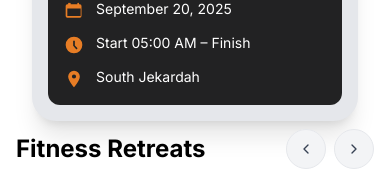
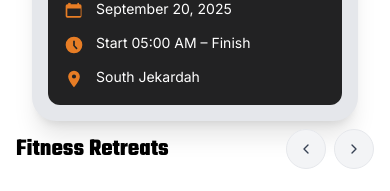
Before and after one commit to AneeVerse/fitness-travel, a Next.js app: page / in a window 390 px wide. Shown: the part 3358-3549 px from the top of the page. Built offline with nearby package versions, Linux system fonts and the light colour scheme; a web font is replaced by a local one.

Commit message:
Update VideoSlider component styles for improved responsiveness and typography
- Adjusted header font size and family for better visual hierarchy.
- Modified video card dimensions and width calculations for enhanced layout consistency across different screen sizes.

```diff
--- a/src/components/VideoSlider.tsx
+++ b/src/components/VideoSlider.tsx
@@ -266,9 +266,13 @@ export default function VideoSlider() {
 
         {/* Header with Navigation */}
         <div className="flex items-center justify-between mb-6 sm:mb-8 md:mb-12 px-4 sm:px-6">
-          <h2 className="text-2xl sm:text-3xl md:text-4xl lg:text-5xl font-bold text-black">
+          <h2 className="text-2xl sm:text-3xl md:text-5xl lg:text-6xl font-bold text-black"
+          style={{ fontFamily: 'var(--font-teko)' }}
+          >
             Fitness Retreats
           </h2>
+
+
 
           <div className="flex items-center gap-3 sm:gap-4 md:gap-6">
             {/* Discover Events Link */}
@@ -313,9 +317,9 @@ export default function VideoSlider() {
             {renderedVideos.map((video, index) => (
               <div
                 key={`${video.__dup}-${video.id}-${index}`}
-                className="flex-shrink-0 relative rounded-xl sm:rounded-2xl overflow-hidden h-[240px] sm:h-[320px] md:h-[380px] lg:h-[440px]"
+                className="flex-shrink-0 relative rounded-xl sm:rounded-2xl overflow-hidden h-[260px] sm:h-[340px] md:h-[400px] lg:h-[460px]"
                 data-card="true"
-                style={{ width: 'clamp(220px, calc(25vw - 18px), 520px)' }}
+                style={{ width: 'clamp(215px, calc(24vw - 18px), 500px)' }}
               >
                 {/* Video Background */}
                 <video
```
